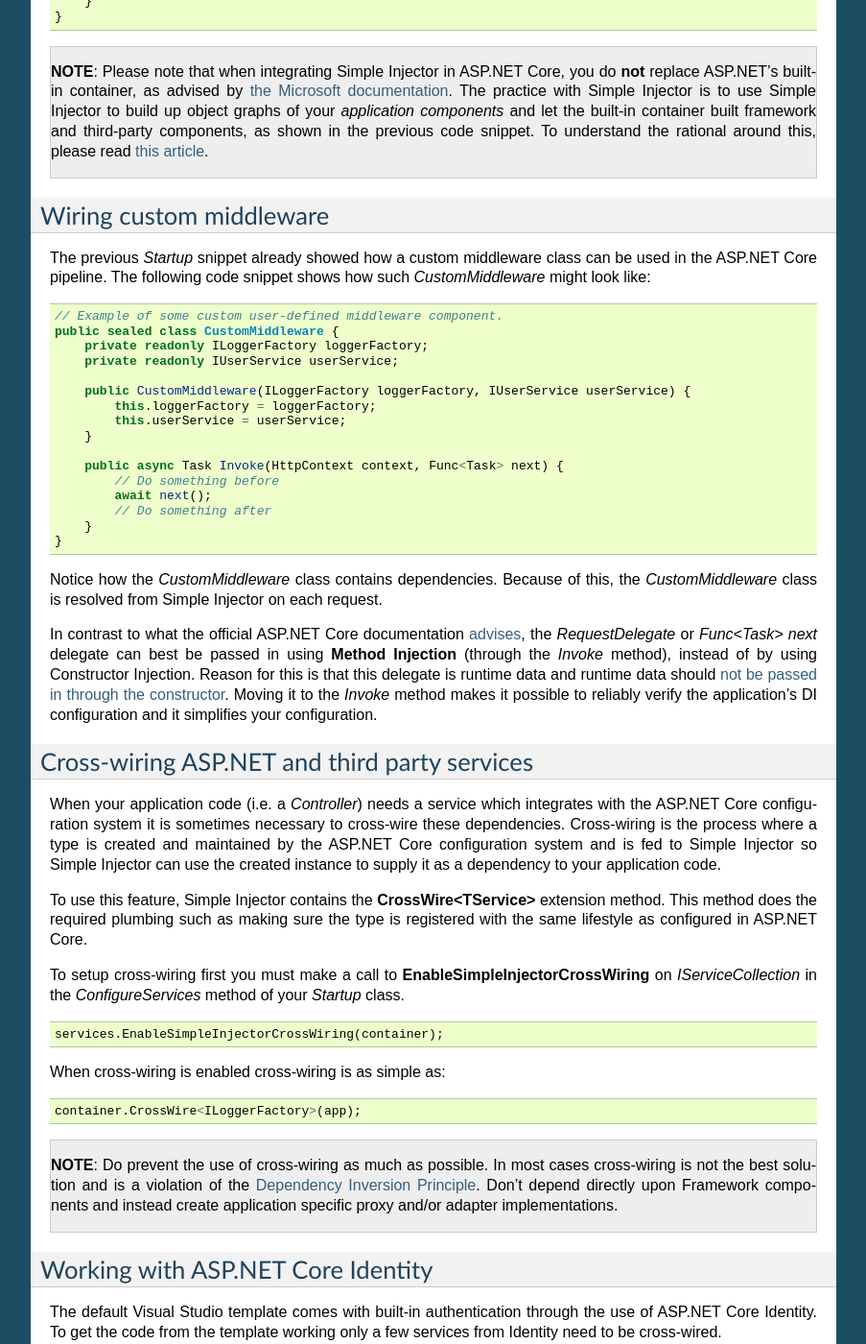
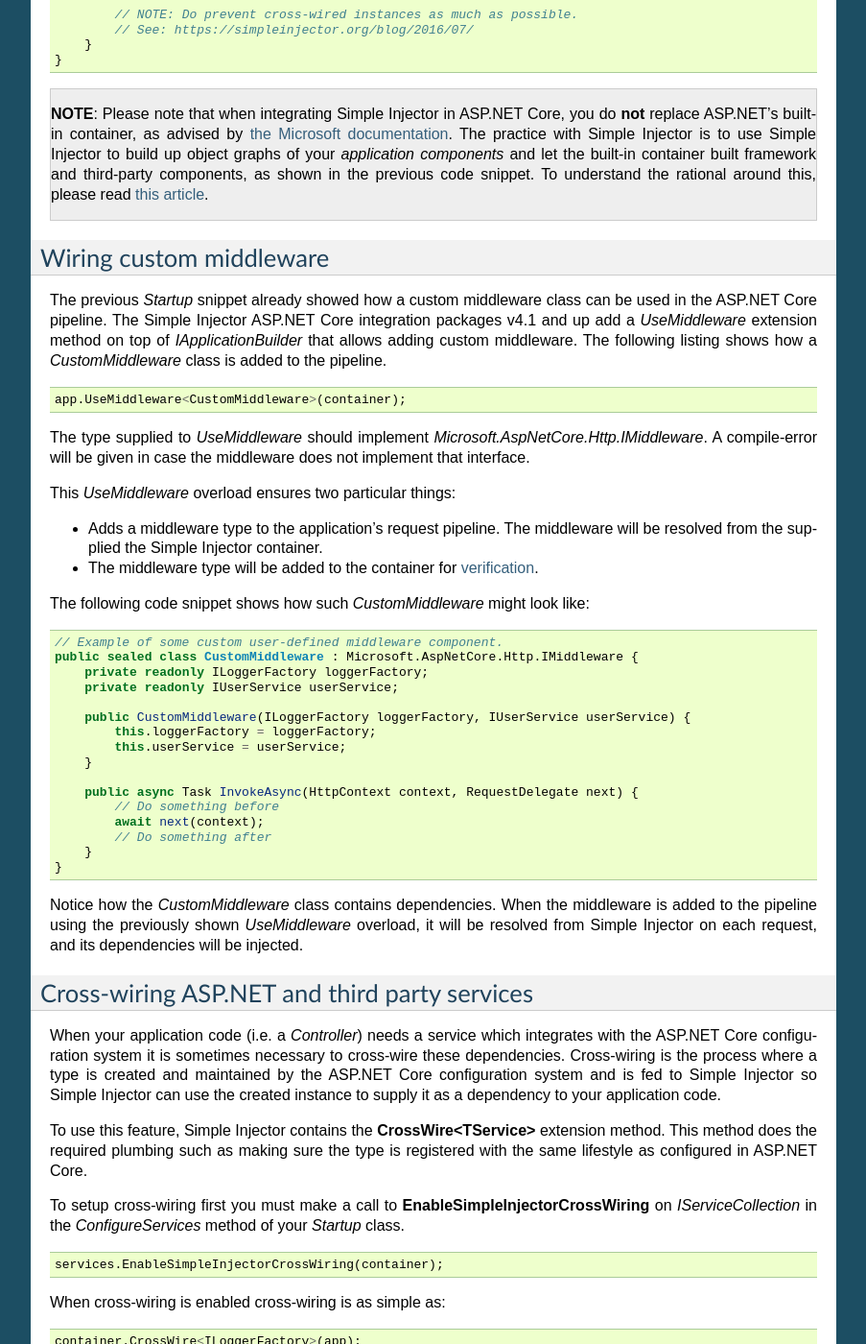
Before and after one commit to simpleinjector/Documentation, a Sphinx documentation site: the page built from source/aspnetintegration.rst, in a window 1280 px wide and 1400 px high, scrolled down 1461 px. Shown: the whole window at 96% size, without its empty margins (198-1101 px from the left). Built offline with Sphinx 7.4.7, drawn with Linux system fonts in a browser that asks for light colours; some of the changed text lies outside the part shown.

Commit message:
Updated documentation for new UseMiddleware<T> method of feature https://github.com/simpleinjector/SimpleInjector/issues/513.

```diff
--- a/source/aspnetintegration.rst
+++ b/source/aspnetintegration.rst
@@ -3,6 +3,10 @@ ASP.NET Core MVC Integration Guide
 ==================================
 
 Simple Injector offers the `Simple Injector ASP.NET Core MVC Integration NuGet package <https://www.nuget.org/packages/SimpleInjector.Integration.AspNetCore.Mvc>`_.
+
+.. container:: Note
+
+    **NOTE**: Please note that, starting with v4.1, Simple Injector's ASP.NET Core integration packages are available for ASP.NET Core v2.0 and up. For ASP.NET Core v1, please use the v4.0 integration packages.
 
 The following code snippet shows how to use the integration package to apply Simple Injector to your web application's `Startup` class.
 
@@ -53,19 +58,15 @@ The following code snippet shows how to use the integration package to apply Sim
         }
 
         // Configure is called after ConfigureServices is called.
-        public void Configure(IApplicationBuilder app, IHostingEnvironment env,
-            ILoggerFactory factory) {
-
+        public void Configure(
+            IApplicationBuilder app, IHostingEnvironment env, ILoggerFactory factory) {
             InitializeContainer(app);
 
-            container.Register<CustomMiddleware1>();
-            container.Register<CustomMiddleware2>();
+            // Add custom middleware
+            app.UseMiddleware<CustomMiddleware1>(container);
+            app.UseMiddleware<CustomMiddleware2>(container);
 
             container.Verify();
-
-            // Add custom middleware
-            app.Use((c, next) => container.GetInstance<CustomMiddleware1>().Invoke(c, next));
-            app.Use((c, next) => container.GetInstance<CustomMiddleware2>().Invoke(c, next));
 
             // ASP.NET default stuff here
             app.UseMvc(routes =>
@@ -102,12 +103,25 @@ The following code snippet shows how to use the integration package to apply Sim
 Wiring custom middleware
 ========================
 
-The previous `Startup` snippet already showed how a custom middleware class can be used in the ASP.NET Core pipeline. The following code snippet shows how such `CustomMiddleware` might look like:
+The previous `Startup` snippet already showed how a custom middleware class can be used in the ASP.NET Core pipeline. The Simple Injector ASP.NET Core integration packages v4.1 and up add a `UseMiddleware` extension method on top of `IApplicationBuilder` that allows adding custom middleware. The following listing shows how a `CustomMiddleware` class is added to the pipeline.
+
+.. code-block:: c#
+
+    app.UseMiddleware<CustomMiddleware>(container);
+
+The type supplied to `UseMiddleware` should implement `Microsoft.AspNetCore.Http.IMiddleware`. A compile-error will be given in case the middleware does not implement that interface.
+
+This `UseMiddleware` overload ensures two particular things:
+
+* Adds a middleware type to the application's request pipeline. The middleware will be resolved from the supplied the Simple Injector container.
+* The middleware type will be added to the container for :doc:`verification <diagnostics>`.
+
+The following code snippet shows how such `CustomMiddleware` might look like:
 
 .. code-block:: c#
 
     // Example of some custom user-defined middleware component.
-    public sealed class CustomMiddleware {
+    public sealed class CustomMiddleware : Microsoft.AspNetCore.Http.IMiddleware {
         private readonly ILoggerFactory loggerFactory;
         private readonly IUserService userService;
 
@@ -116,16 +130,14 @@ The previous `Startup` snippet already showed how a custom middleware class can
             this.userService = userService;
         }
 
-        public async Task Invoke(HttpContext context, Func<Task> next) {
+        public async Task InvokeAsync(HttpContext context, RequestDelegate next) {
             // Do something before
-            await next();
+            await next(context);
             // Do something after
         }
     }
 
-Notice how the `CustomMiddleware` class contains dependencies. Because of this, the `CustomMiddleware` class is resolved from Simple Injector on each request.
-
-In contrast to what the official ASP.NET Core documentation `advises <https://docs.microsoft.com/en-us/aspnet/core/fundamentals/middleware#writing-middleware>`_, the `RequestDelegate` or `Func<Task> next` delegate can best be passed in using **Method Injection** (through the `Invoke` method), instead of by using Constructor Injection. Reason for this is that this delegate is runtime data and runtime data should `not be passed in through the constructor <https://www.cuttingedge.it/blogs/steven/pivot/entry.php?id=99>`_. Moving it to the `Invoke` method makes it possible to reliably verify the application's DI configuration and it simplifies your configuration.
+Notice how the `CustomMiddleware` class contains dependencies. When the middleware is added to the pipeline using the previously shown `UseMiddleware` overload, it will be resolved from Simple Injector on each request, and its dependencies will be injected.
 
 .. _cross-wiring:
 
```
Also changed, not shown: other parts of source/aspnetintegration.rst (+3 -2 lines).
